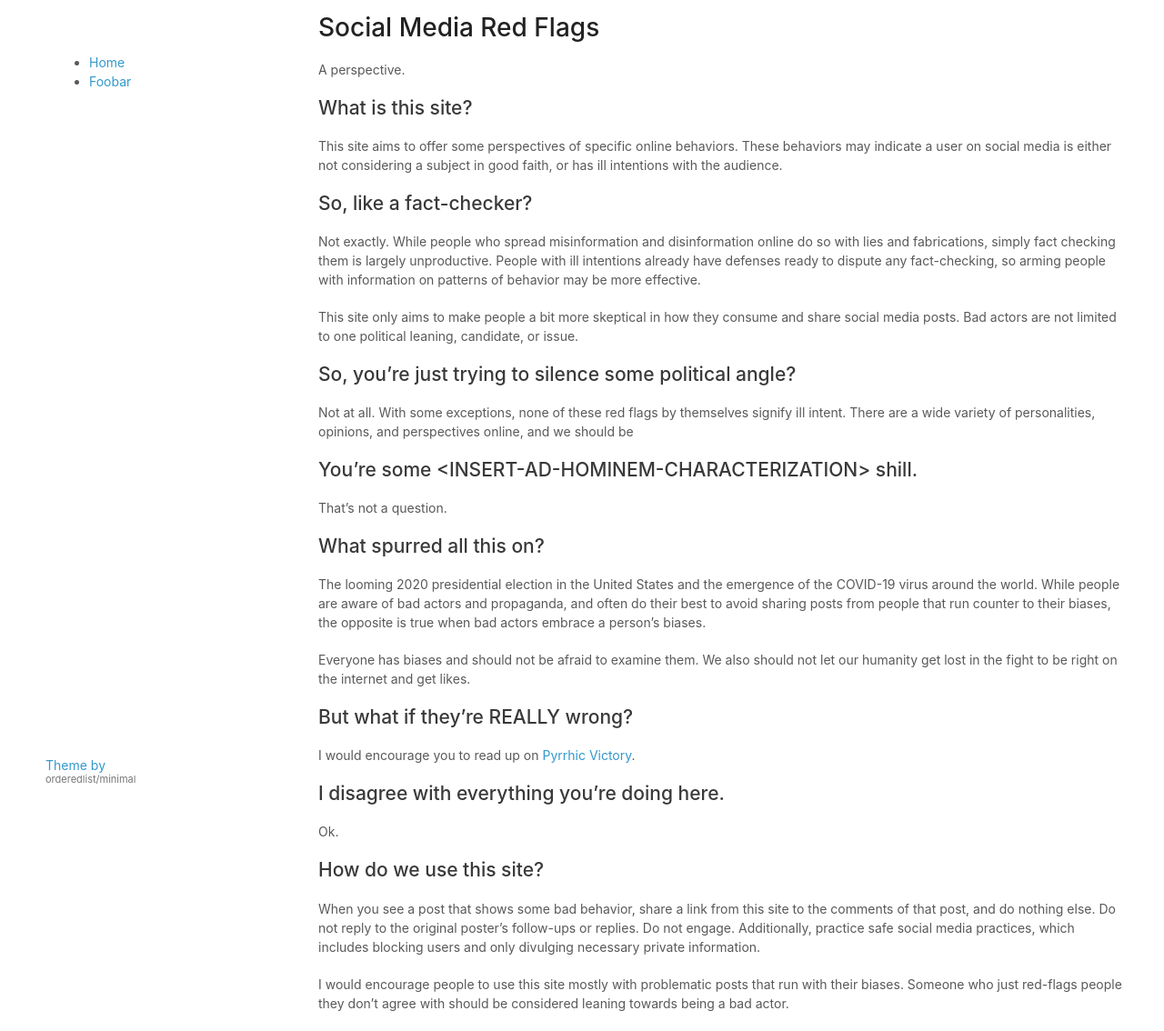
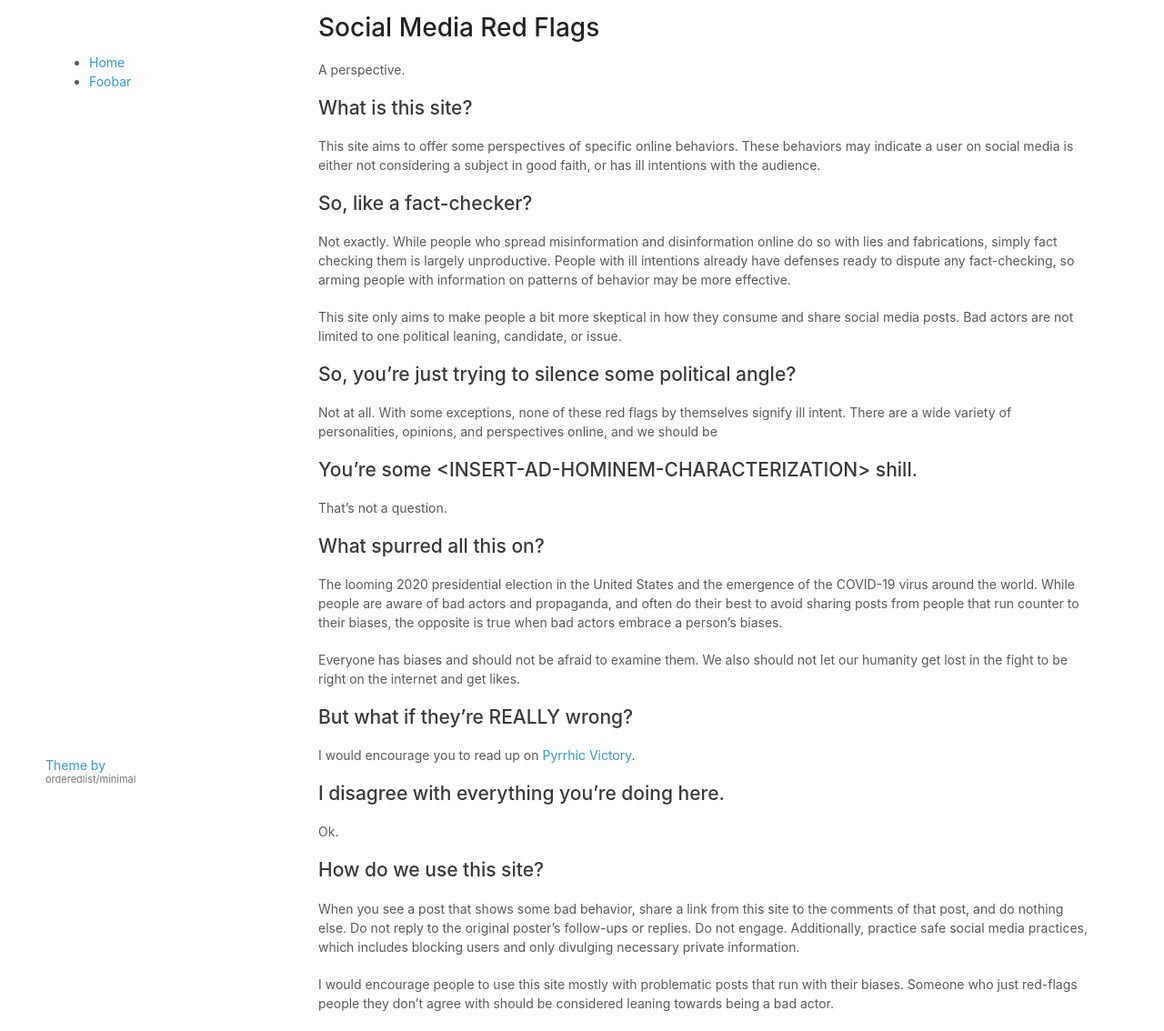
Before and after one commit to numbertheory/red-flags, a Jekyll site: the page built from README.md, in a window 1280 px wide. Shown: the whole page at 91% size. Built offline with Jekyll 4.4.1, drawn with Linux system fonts in a browser that asks for light colours; our own code applies the rules of GitHub Pages for plain Markdown files.

Commit message:
better margins

```diff
--- a/stylesheets/styles.css
+++ b/stylesheets/styles.css
@@ -9,7 +9,7 @@ body {
 .main-content {
   position: absolute;
   left: 350px;
-  margin-right: 40px;
+  margin-right: 80px;
   top: 15px;
 }
 
```
